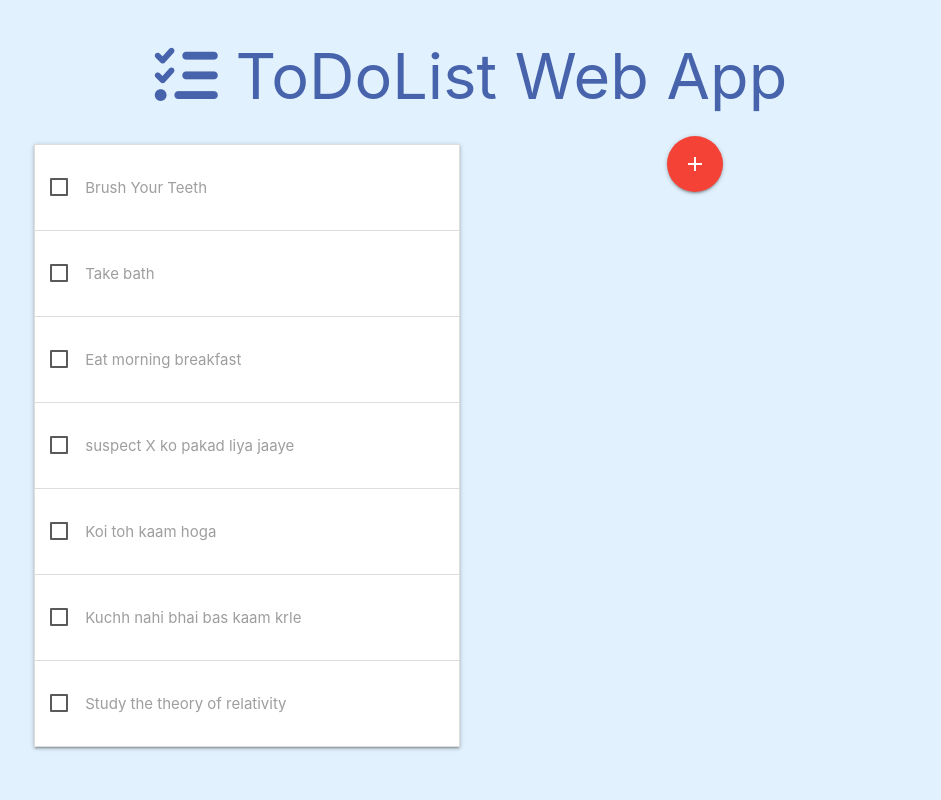
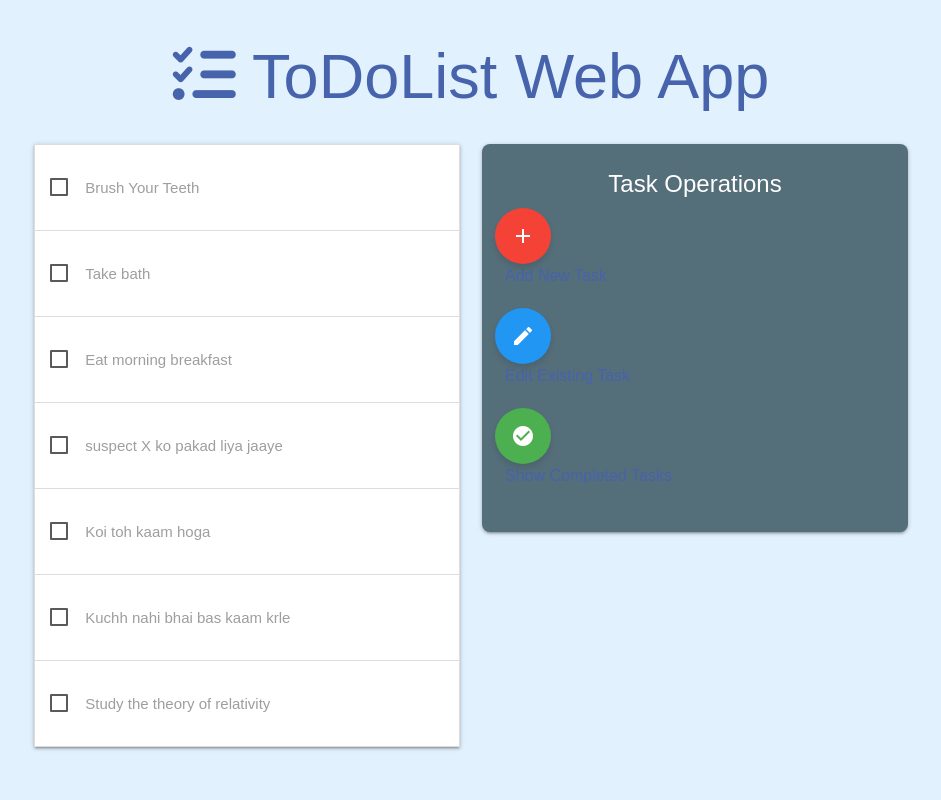
Before and after one commit to vickvey/todolistweb, a Django app: page / in a window 1280 px wide. Shown: the whole page, without its empty margins (169-1110 px from the left). Run offline with Django 4.2, Linux system fonts and the light colour scheme; data comes from the database, SQL or seed files in the repository; both versions use the stored data as it was after the commit.

Commit message:
added frontend for task operations

```diff
--- a/main/forms.py
+++ b/main/forms.py
@@ -5,4 +5,3 @@ class CreateTask(forms.ModelForm):
     class Meta:
         model=models.Task
         fields=['name', 'description']
-        success='/'
--- a/main/views.py
+++ b/main/views.py
@@ -11,7 +11,6 @@ def index(request):
     context={
         'tasks': tasks
     }
-
     return render(request, 'main/index.html', context)
 
 def addtask(request):
@@ -19,8 +18,7 @@ def addtask(request):
         form = forms.CreateTask(request.POST)
         if form.is_valid():
             form.save()
-            return HttpResponseRedirect('/')  # Redirect to a success page or another view
+            return HttpResponseRedirect('/')
     else:
         form = forms.CreateTask()
-
     return render(request, 'main/addtask.html', {'form': form})
--- a/static/css/styles.css
+++ b/static/css/styles.css
@@ -11,18 +11,92 @@
 body {
     background-color: var(--color-lightest-blue);
     color: var(--color-dark-blue);
+    margin: 0;
+    font-family: Arial, sans-serif;
 }
 
 .header {
     background-color: var(--color-dark-blue);
     color: var(--color-lightest-blue);
+    padding: 16px;
+    text-align: center;
 }
 
 .button-primary {
     background-color: var(--color-dark-blue);
     color: var(--color-lightest-blue);
+    padding: 12px 24px;
+    border: none;
+    border-radius: 4px;
+    text-decoration: none;
+    font-size: 16px;
+    display: inline-block;
+    cursor: pointer;
+    transition: background-color 0.3s, box-shadow 0.3s;
 }
 
 .button-primary:hover {
     background-color: var(--color-light-blue-alt);
+    box-shadow: 0 4px 6px rgba(0, 0, 0, 0.1);
 }
+
+.btn-floating {
+    display: flex;
+    align-items: center;
+    justify-content: center;
+    background-color: var(--color-dark-blue);
+    color: var(--color-lightest-blue);
+    border-radius: 50%;
+    width: 56px;
+    height: 56px;
+    box-shadow: 0 4px 6px rgba(0, 0, 0, 0.1);
+    text-decoration: none;
+    transition: background-color 0.3s, box-shadow 0.3s;
+}
+
+.btn-floating:hover {
+    background-color: var(--color-light-blue-alt);
+}
+
+.material-icons {
+    font-size: 24px;
+}
+
+.btn-text {
+    font-size: 16px;
+    color: var(--color-dark-blue);
+    margin-left: 10px;
+    display: inline-block;
+    vertical-align: middle;
+    white-space: nowrap;
+}
+
+.card {
+    border-radius: 8px;
+    overflow: hidden;
+}
+
+.card-content {
+    padding: 16px;
+}
+
+.card-title {
+    font-size: 24px;
+    margin-bottom: 16px;
+}
+
+/* Responsive adjustments */
+@media (max-width: 600px) {
+    .btn-floating {
+        width: 48px;
+        height: 48px;
+    }
+
+    .material-icons {
+        font-size: 20px;
+    }
+
+    .btn-text {
+        font-size: 14px;
+    }
+}
--- a/templates/main/index.html
+++ b/templates/main/index.html
@@ -1,6 +1,4 @@
-{% extends "base.html" %}
-
-{% block content %}
+{% extends "base.html" %} {% block content %}
 
 <div class="container">
   <!-- Heading -->
@@ -9,6 +7,7 @@
     ToDoList Web App
   </h1>
 
+  <!-- Task List Collapsible -->
   <div class="row">
     <div class="col s6">
       <ul class="collapsible">
@@ -32,22 +31,56 @@
       </ul>
     </div>
 
-        <div class="col s6 center">
-            <!-- TODO from here -->
-            <a class="btn-floating btn-large waves-effect waves-light red" href="{% url 'addtask' %}">
+    <!-- Task Operations List -->
+    <div class="col s6">
+      <div class="card blue-grey darken-1">
+        <div class="card-content white-text">
+          <!-- Card Title -->
+          <span class="card-title center">Task Operations</span>
+
+          <!-- Add New Task -->
+          <div class="row">
+            <a
+              class="btn-floating btn-large waves-effect waves-light red"
+              href="{% url 'addtask' %}"
+            >
               <i class="material-icons">add</i>
             </a>
+            <span class="btn-text">Add New Task</span>
+          </div>
+
+          <!-- Edit Existing Task -->
+          <!--TODO:complete the href in the anchor tag for update-->
+          <div class="row">
+            <a
+              class="btn-floating btn-large waves-effect waves-light blue"
+              href="#!"
+            >
+              <i class="material-icons">edit</i>
+            </a>
+            <span class="btn-text">Edit Existing Task</span>
+          </div>
+
+          <!-- Show Completed Tasks -->
+          <div class="row">
+            <a
+              class="btn-floating btn-large waves-effect waves-light green"
+              href="#!"
+            >
+              <i class="material-icons">check_circle</i>
+            </a>
+            <span class="btn-text">Show Completed Tasks</span>
+          </div>
+        </div>
+      </div>
+    </div>
   </div>
 </div>
 
-</div>
-
-{% endblock content %}
-
-{% block script %}
+{% endblock content %} {% block script %}
 <script>
-    $(document).ready(function(){
-        $('.collapsible').collapsible();
+  $(document).ready(function () {
+    $(".collapsible").collapsible();
   });
 </script>
 {% endblock script %}
```
Also changed, not shown: templates/main/addtask.html (+10 -7 lines), db.sqlite3. Lines whose indentation alone changed are shown as unchanged.
